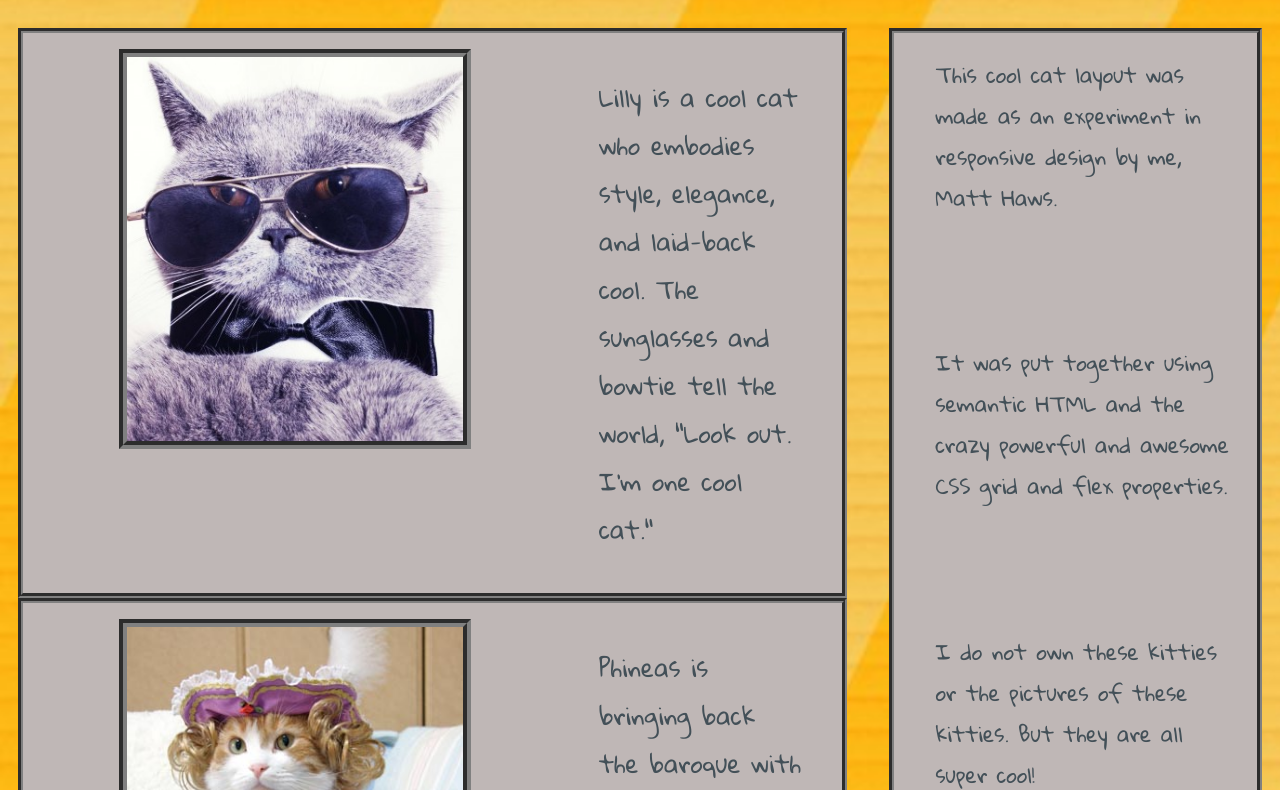
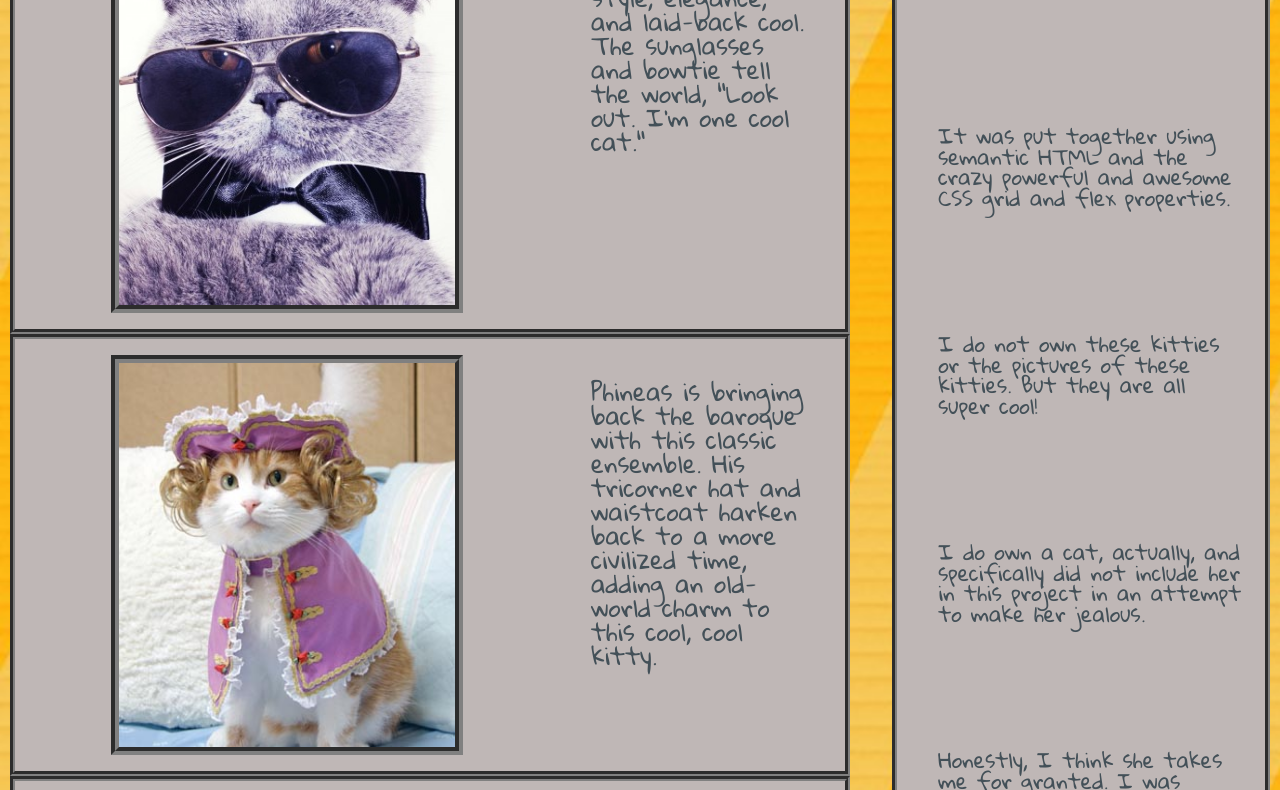
Before and after one commit to matthaws/responsive-cats, a plain HTML site: page index.html in a window 1280 px wide. Shown: the part 150-940 px from the top of the page. Drawn offline with Linux system fonts and the light colour scheme.

Commit message:
Add reset.css

```diff
--- a/index.html
+++ b/index.html
@@ -2,6 +2,7 @@
 <html>
   <head>
     <meta charset="utf-8">
+    <link rel="stylesheet" href="reset.css">
     <link href="https://fonts.googleapis.com/css?family=Gloria+Hallelujah" rel="stylesheet">
     <link rel="stylesheet" href="index.css">
     <title>Cool, Responsive Cats</title>
--- /dev/null
+++ b/reset.css
@@ -0,0 +1,44 @@
+html, body, div, span, applet, object, iframe,
+h1, h2, h3, h4, h5, h6, p, blockquote, pre,
+a, abbr, acronym, address, big, cite, code,
+del, dfn, em, img, ins, kbd, q, s, samp,
+small, strike, strong, sub, sup, tt, var,
+b, u, i, center,
+dl, dt, dd, ol, ul, li,
+fieldset, form, label, legend,
+table, caption, tbody, tfoot, thead, tr, th, td,
+article, aside, canvas, details, embed,
+figure, figcaption, footer, header, hgroup,
+menu, nav, output, ruby, section, summary,
+time, mark, audio, video {
+	margin: 0;
+	padding: 0;
+	border: 0;
+	font-size: 100%;
+	font: inherit;
+	vertical-align: baseline;
+}
+/* HTML5 display-role reset for older browsers */
+article, aside, details, figcaption, figure,
+footer, header, hgroup, menu, nav, section {
+	display: block;
+}
+body {
+	line-height: 1;
+}
+ol, ul {
+	list-style: none;
+}
+blockquote, q {
+	quotes: none;
+}
+blockquote:before, blockquote:after,
+q:before, q:after {
+	content: '';
+	content: none;
+}
+table {
+	border-collapse: collapse;
+	border-spacing: 0;
+}
+  by Taboola Sponsored Links
```
